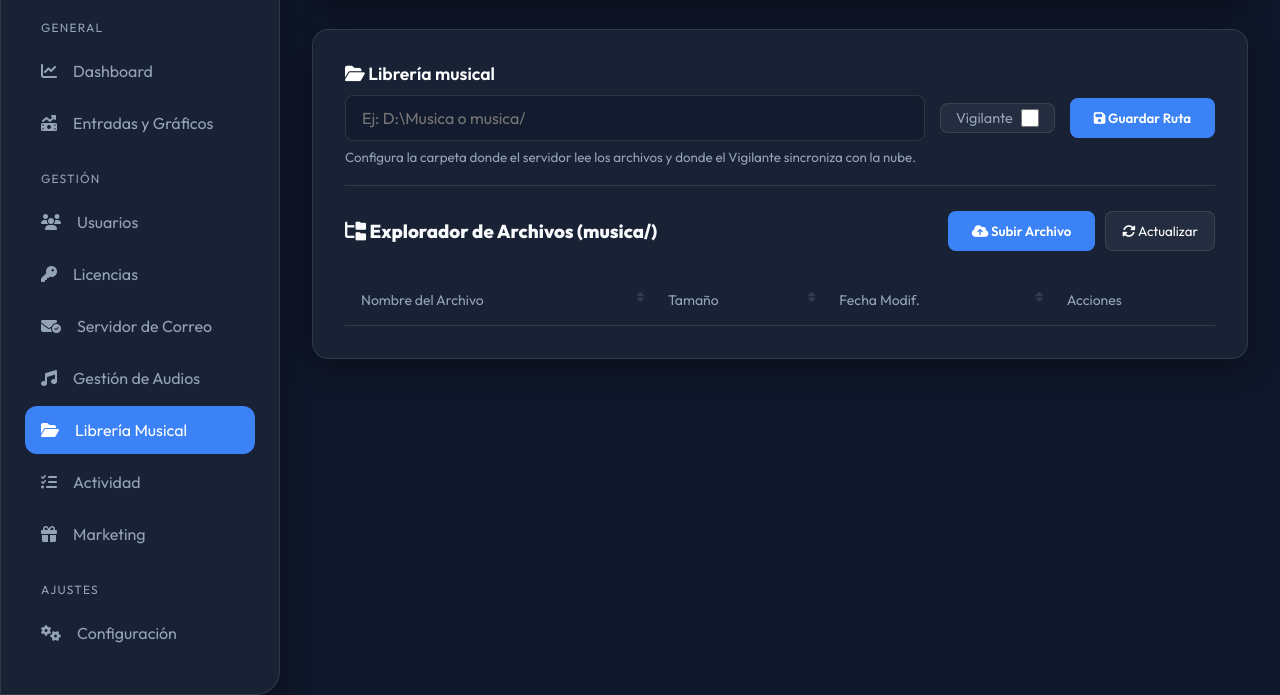
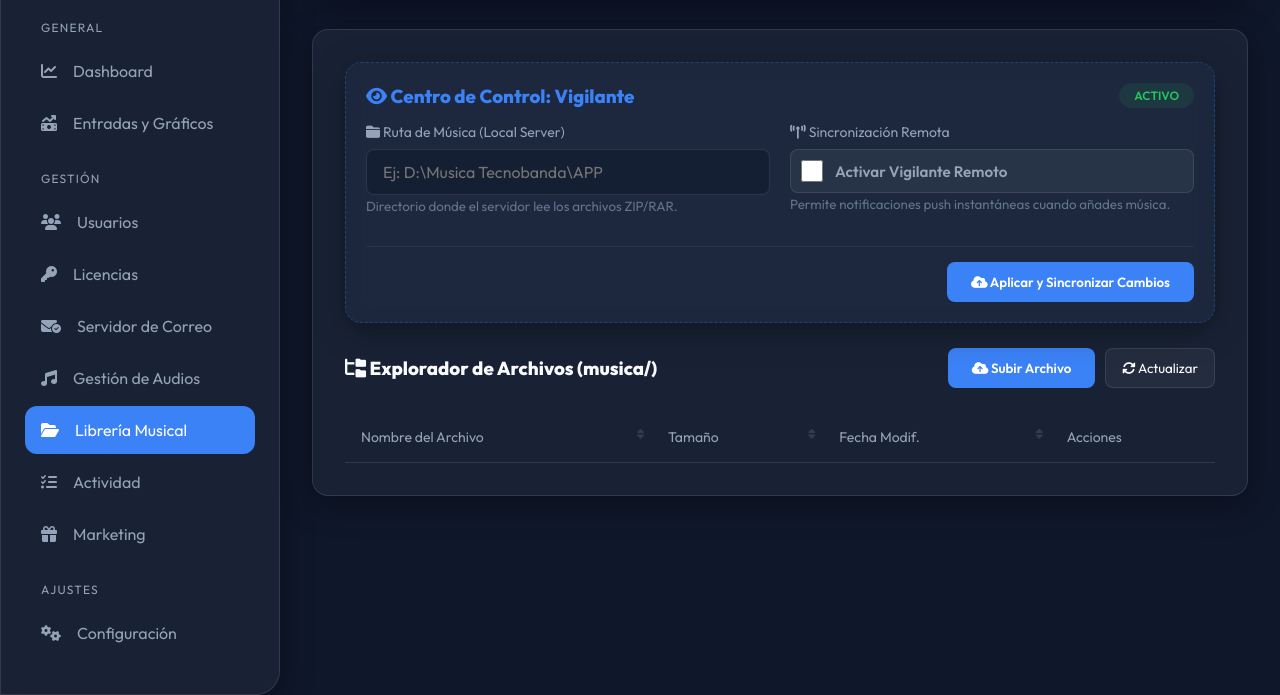
Before and after one commit to rockolasmexicali-del/tecnobanda-pro, a website: page admin/index.html in a window 1280 px wide. Both pictures are taken after a click on the link "Librería Musical". Shown: the part 105-800 px from the top of the page. Drawn offline with nearby package versions, Linux system fonts and the light colour scheme; no server answers; a script that the page names is missing.

Commit message:
Add files via upload

```diff
--- a/admin/index.html
+++ b/admin/index.html
@@ -511,14 +511,6 @@
                             <label>Dominio de Descarga (Alt 2)</label>
                             <input type="text" id="config-endpoint-alt2" placeholder="f004.backblazeb2.com">
                         </div>
-                        <div class="form-group"
-                            style="grid-column: span 2; border-top: 1px solid var(--glass-border); padding-top: 15px; margin-top: 10px; display: flex; align-items: center; gap: 10px;">
-                            <input type="checkbox" id="config-vigilante-enabled"
-                                style="width: 20px; height: 20px; margin-top: 0;">
-                            <label for="config-vigilante-enabled" style="margin-bottom: 0; cursor: pointer;">
-                                <i class="fa-solid fa-eye"></i> Activar Vigilante Remoto (Notificaciones en Tiempo Real)
-                            </label>
-                        </div>
                         <div class="form-group" style="grid-column: span 2;">
                             <button class="cta-button" onclick="saveGlobalConfig()" style="width: 100%;">Guardar
                                 Configuración de la App</button>
@@ -637,30 +629,46 @@
             <!-- Music Library Section -->
             <div id="music-library-section" class="content-section hidden">
                 <section class="config-section glass-panel">
-                    <div class="form-group"
-                        style="margin-bottom: 25px; border-bottom: 1px solid rgba(255,255,255,0.1); padding-bottom: 20px;">
-                        <label
-                            style="font-size: 1.1rem; color: #fff; font-weight: 600; display: block; margin-bottom: 10px;">
-                            <i class="fa-solid fa-folder-open"></i> Librería musical
-                        </label>
-                        <div style="display: flex; align-items: center; gap: 15px;">
-                            <input type="text" id="config-music-path" placeholder="Ej: D:\Musica o musica/"
-                                style="flex-grow: 1;">
-                            <div
-                                style="display: flex; align-items: center; gap: 8px; background: rgba(255,255,255,0.05); padding: 5px 15px; border-radius: 8px; border: 1px solid rgba(255,255,255,0.1);">
-                                <label for="config-vigilante-enabled"
-                                    style="margin: 0; cursor: pointer; font-size: 0.9rem;">Vigilante</label>
-                                <input type="checkbox" id="config-vigilante-enabled"
-                                    style="width: 18px; height: 18px; cursor: pointer;">
+                    <!-- Vigilante & Sync Control Center -->
+                    <div class="vigilante-control-center glass-panel"
+                        style="margin-bottom: 25px; padding: 20px; border: 1px dashed rgba(59, 130, 246, 0.3); background: rgba(59, 130, 246, 0.03);">
+                        <div
+                            style="display: flex; justify-content: space-between; align-items: center; margin-bottom: 15px;">
+                            <h3 style="margin: 0; color: #3b82f6;"><i class="fa-solid fa-eye"></i> Centro de Control:
+                                Vigilante</h3>
+                            <div class="status-badge status-online" style="padding: 5px 15px;">ACTIVO</div>
+                        </div>
+
+                        <div class="config-grid" style="grid-template-columns: 1fr 1fr; gap: 20px;">
+                            <div class="form-group">
+                                <label><i class="fa-solid fa-folder-closed"></i> Ruta de Música (Local Server)</label>
+                                <input type="text" id="config-music-path" placeholder="Ej: D:\Musica Tecnobanda\APP">
+                                <small style="color: #64748b;">Directorio donde el servidor lee los archivos
+                                    ZIP/RAR.</small>
                             </div>
-                            <button class="cta-button" onclick="saveGlobalConfig()" style="white-space: nowrap;">
-                                <i class="fa-solid fa-floppy-disk"></i> Guardar Ruta
+
+                            <div class="form-group">
+                                <label><i class="fa-solid fa-tower-broadcast"></i> Sincronización Remota</label>
+                                <div
+                                    style="display: flex; align-items: center; gap: 12px; background: rgba(255,255,255,0.05); padding: 10px; border-radius: 8px; border: 1px solid rgba(255,255,255,0.1);">
+                                    <input type="checkbox" id="config-vigilante-enabled"
+                                        style="width: 22px; height: 22px; cursor: pointer;">
+                                    <label for="config-vigilante-enabled"
+                                        style="margin: 0; cursor: pointer; font-weight: 600; font-size: 0.95rem;">
+                                        Activar Vigilante Remoto
+                                    </label>
+                                </div>
+                                <small style="color: #64748b;">Permite notificaciones push instantáneas cuando añades
+                                    música.</small>
+                            </div>
+                        </div>
+
+                        <div
+                            style="margin-top: 15px; border-top: 1px solid rgba(255,255,255,0.05); padding-top: 15px; display: flex; justify-content: flex-end;">
+                            <button class="cta-button" onclick="saveGlobalConfig()" style="min-width: 200px;">
+                                <i class="fa-solid fa-cloud-arrow-up"></i> Aplicar y Sincronizar Cambios
                             </button>
                         </div>
-                        <small style="color: #94a3b8; display: block; margin-top: 8px;">
-                            Configura la carpeta donde el servidor lee los archivos y donde el Vigilante sincroniza con
-                            la nube.
-                        </small>
                     </div>
 
                     <div class="section-header">
```
